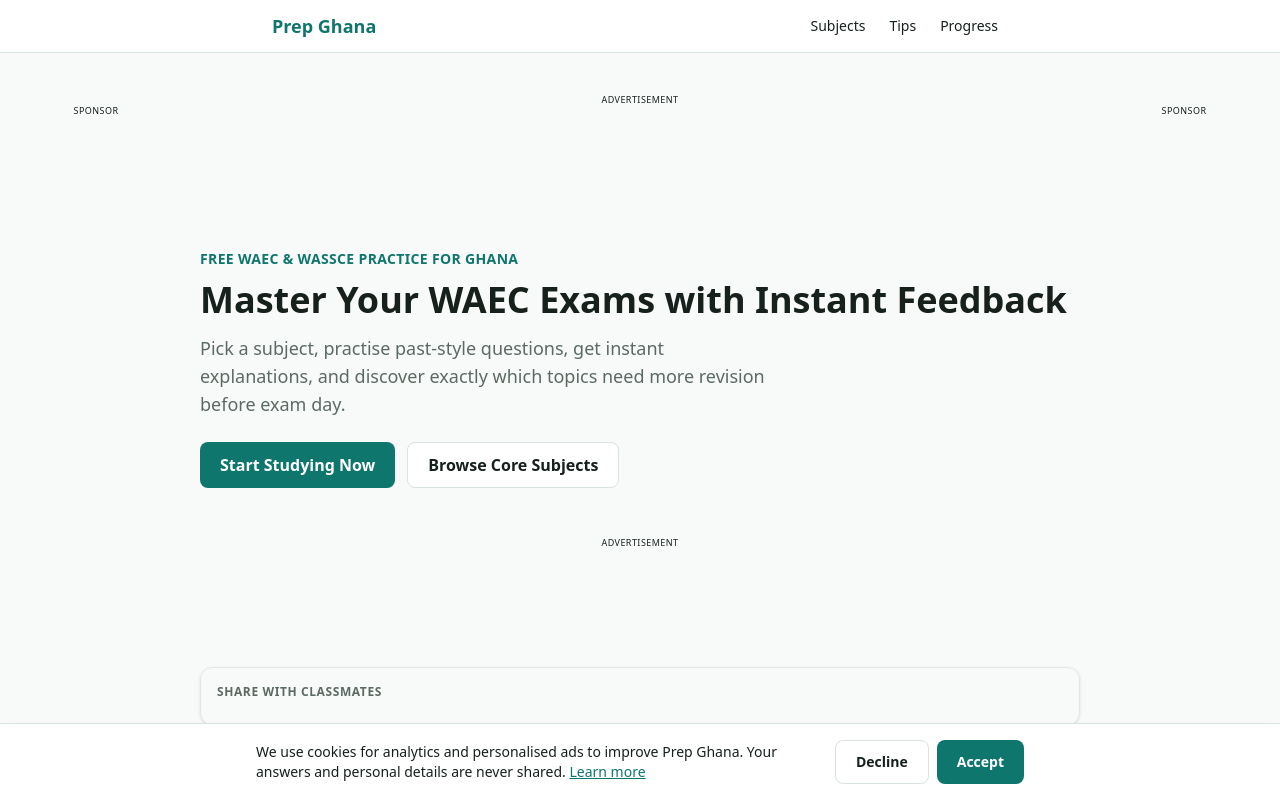
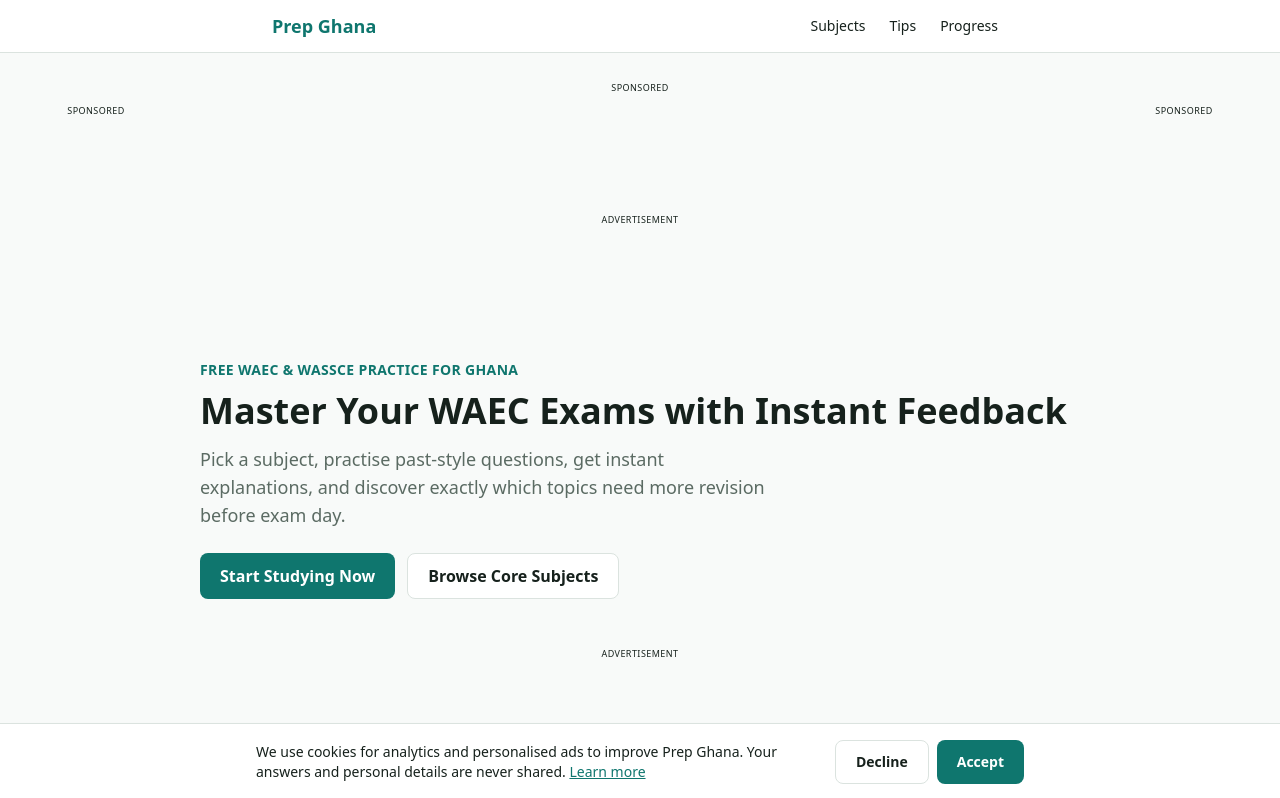
Before and after one commit to cobbold0/waec-study-app, a Next.js app: page / in a window 1280 px wide. Shown: the top 798 px of the page. Built offline with nearby package versions, Linux system fonts and the light colour scheme; no server answers.

Commit message:
feat(monetization): wire up full Adsterra banner suite (160x600, 728x90, 300x250, 320x50) and Social Bar

```diff
--- a/app/layout.tsx
+++ b/app/layout.tsx
@@ -79,6 +79,12 @@ export default function RootLayout({ children }: LayoutProps<"/">) {
             strategy="afterInteractive"
           />
         )}
+        {MONETIZATION.astraSocialBarUrl && (
+          <Script
+            src={MONETIZATION.astraSocialBarUrl}
+            strategy="afterInteractive"
+          />
+        )}
       </body>
     </html>
   );
--- a/components/ads/AdGatedDownloadModal.tsx
+++ b/components/ads/AdGatedDownloadModal.tsx
@@ -2,6 +2,8 @@
 
 import React, { useEffect } from "react";
 import { AdSlot } from "@/components/ads/ad-slot";
+import { AstraBanner } from "@/components/ads/AstraBanner";
+import { AstraNativeBanner } from "@/components/ads/AstraNativeBanner";
 
 interface AdGatedDownloadModalProps {
   isOpen: boolean;
@@ -64,8 +66,9 @@ export function AdGatedDownloadModal({
         </div>
 
         {/* High-Impression In-Modal Ad Slot */}
-        <div className="my-5 rounded-xl border border-border bg-muted/40 p-2 overflow-hidden text-center min-h-[250px] flex flex-col items-center justify-center">
-          <AdSlot variant="inline" label="Sponsored" className="my-0" />
+        <div className="my-4 flex flex-col items-center justify-center space-y-3">
+          <AstraBanner size="300x250" label="Sponsored Offer" />
+          <AstraNativeBanner label="Recommended" className="my-0" />
         </div>
 
         {/* Final Download Button */}
--- a/components/ads/AdRailsLayout.tsx
+++ b/components/ads/AdRailsLayout.tsx
@@ -1,5 +1,6 @@
 import React from "react";
 import { AdSlot } from "@/components/ads/ad-slot";
+import { AstraBanner } from "@/components/ads/AstraBanner";
 
 interface AdRailsLayoutProps {
   children: React.ReactNode;
@@ -7,9 +8,9 @@ interface AdRailsLayoutProps {
 }
 
 /**
- * Three-column desktop layout that flanks study content
- * with Left and Right sticky skyscraper Google Ads on xl+ screens (1280px+).
- * Gracefully hidden on mobile and tablet screens.
+ * Three-column desktop layout that flanks WAEC practice tools with
+ * Left and Right sticky skyscraper ads (160x600) on xl+ screens (1280px+),
+ * and responsive top/bottom leaderboard banners (728x90 desktop, 320x50 mobile).
  */
 export function AdRailsLayout({ children, showRails = true }: AdRailsLayoutProps) {
   if (!showRails) {
@@ -18,31 +19,41 @@ export function AdRailsLayout({ children, showRails = true }: AdRailsLayoutProps
 
   return (
     <div className="mx-auto flex w-full max-w-[1540px] justify-center gap-6 px-2 sm:px-4">
-      {/* Left Skyscraper Rail (Desktop) */}
+      {/* Left Skyscraper Rail (Desktop 160x600) */}
       <aside
-        className="hidden xl:flex xl:w-[160px] 2xl:w-[180px] shrink-0 flex-col self-start sticky top-24 pt-2 print:hidden"
+        className="hidden xl:flex xl:w-[160px] 2xl:w-[180px] shrink-0 flex-col self-start sticky top-24 pt-2 print:hidden items-center"
         aria-label="Left sidebar advertisement"
       >
-        <AdSlot variant="sidebar" label="Sponsor" />
+        <AstraBanner size="160x600" />
+        <AdSlot variant="sidebar" className="mt-4" />
       </aside>
 
       {/* Main Content Area */}
       <div className="min-w-0 flex-1 max-w-5xl">
-        {/* Top Leaderboard Banner */}
-        <AdSlot variant="banner" className="mb-6" />
+        {/* Top Responsive Leaderboard Banner */}
+        <div className="my-3 flex justify-center">
+          <AstraBanner size="728x90" className="hidden sm:flex" />
+          <AstraBanner size="320x50" className="flex sm:hidden" />
+        </div>
+        <AdSlot variant="banner" className="mb-4" />
 
         {children}
 
-        {/* Bottom Leaderboard Banner */}
-        <AdSlot variant="banner" className="mt-12" />
+        {/* Bottom Responsive Leaderboard Banner */}
+        <div className="mt-12 mb-6 flex justify-center">
+          <AstraBanner size="728x90" className="hidden sm:flex" />
+          <AstraBanner size="320x50" className="flex sm:hidden" />
+        </div>
+        <AdSlot variant="banner" className="mt-2" />
       </div>
 
-      {/* Right Skyscraper Rail (Desktop) */}
+      {/* Right Skyscraper Rail (Desktop 160x600) */}
       <aside
-        className="hidden xl:flex xl:w-[160px] 2xl:w-[180px] shrink-0 flex-col self-start sticky top-24 pt-2 print:hidden"
+        className="hidden xl:flex xl:w-[160px] 2xl:w-[180px] shrink-0 flex-col self-start sticky top-24 pt-2 print:hidden items-center"
         aria-label="Right sidebar advertisement"
       >
-        <AdSlot variant="sidebar" label="Sponsor" />
+        <AstraBanner size="160x600" />
+        <AdSlot variant="sidebar" className="mt-4" />
       </aside>
     </div>
   );
--- /dev/null
+++ b/components/ads/AstraBanner.tsx
@@ -0,0 +1,69 @@
+"use client";
+
+import React from "react";
+
+export type AstraBannerSize = "160x600" | "728x90" | "300x250" | "320x50";
+
+interface AstraBannerProps {
+  size: AstraBannerSize;
+  className?: string;
+  label?: string;
+}
+
+const BANNER_CONFIG: Record<AstraBannerSize, { key: string; width: number; height: number }> = {
+  "160x600": {
+    key: "3f7f4bfed4336e5bee560436a03b3b7b",
+    width: 160,
+    height: 600,
+  },
+  "728x90": {
+    key: "04b46be57c8cbc8354f72ea99016791f",
+    width: 728,
+    height: 90,
+  },
+  "300x250": {
+    key: "ddc7513063f0687a87212faf79c05e3c",
+    width: 300,
+    height: 250,
+  },
+  "320x50": {
+    key: "6c514193a9c4781dc2637fbfcdf1ffe0",
+    width: 320,
+    height: 50,
+  },
+};
+
+export function AstraBanner({ size, className = "", label = "Sponsored" }: AstraBannerProps) {
+  const config = BANNER_CONFIG[size];
+  if (!config) return null;
+
+  const htmlContent = `<!DOCTYPE html><html><head><meta charset="utf-8"/><base target="_blank"/><style>body{margin:0;padding:0;overflow:hidden;background:transparent;display:flex;justify-content:center;align-items:center;}</style></head><body><script>atOptions = {'key' : '${config.key}','format' : 'iframe','height' : ${config.height},'width' : ${config.width},'params' : {}};</script><script type="text/javascript" src="https://bauval.org/22/${config.key}"></script></body></html>`;
+
+  return (
+    <aside
+      aria-label={label}
+      className={`print:hidden flex flex-col items-center justify-center overflow-hidden ${className}`}
+    >
+      {label && (
+        <p className="mb-1 text-center text-[9px] font-medium tracking-wider text-muted-foreground/60 uppercase select-none">
+          {label}
+        </p>
+      )}
+      <iframe
+        title={`${label} ${size}`}
+        srcDoc={htmlContent}
+        width={config.width}
+        height={config.height}
+        style={{
+          width: `${config.width}px`,
+          height: `${config.height}px`,
+          border: "none",
+          overflow: "hidden",
+        }}
+        scrolling="no"
+        loading="lazy"
+        sandbox="allow-scripts allow-same-origin allow-popups allow-popups-to-escape-sandbox allow-top-navigation-by-user-activation"
+      />
+    </aside>
+  );
+}
--- /dev/null
+++ b/components/ads/AstraNativeBanner.tsx
@@ -0,0 +1,44 @@
+"use client";
+
+import React, { useEffect } from "react";
+import { MONETIZATION } from "@/lib/monetization";
+
+interface AstraNativeBannerProps {
+  className?: string;
+  label?: string;
+}
+
+export function AstraNativeBanner({
+  className = "",
+  label = "Sponsored Recommendation",
+}: AstraNativeBannerProps) {
+  const containerId = MONETIZATION.astraNativeBannerContainer;
+  const scriptSrc = MONETIZATION.astraNativeBannerScript;
+
+  useEffect(() => {
+    if (!scriptSrc || !containerId) return;
+
+    const scriptId = `astra-native-${containerId}`;
+    if (!document.getElementById(scriptId)) {
+      const script = document.createElement("script");
+      script.id = scriptId;
+      script.async = true;
+      script.setAttribute("data-cfasync", "false");
+      script.src = scriptSrc;
+      document.body.appendChild(script);
+    }
+  }, [scriptSrc, containerId]);
+
+  if (!containerId) return null;
+
+  return (
+    <div className={`w-full my-4 overflow-hidden rounded-xl border border-border bg-card p-2 text-center ${className}`}>
+      {label && (
+        <p className="mb-2 text-center text-[9px] font-medium tracking-wider text-muted-foreground/60 uppercase select-none">
+          {label}
+        </p>
+      )}
+      <div id={containerId} className="w-full min-h-[120px] flex items-center justify-center" />
+    </div>
+  );
+}
--- a/lib/monetization.ts
+++ b/lib/monetization.ts
@@ -20,6 +20,11 @@ export const MONETIZATION = {
     process.env.NEXT_PUBLIC_ASTRA_POPUNDER_URL ||
     "https://abscloud.org/1/e85a0153eed3acc7504ef6ea87b6f593",
 
+  // Adsterra Social Bar Script URL
+  astraSocialBarUrl:
+    process.env.NEXT_PUBLIC_ASTRA_SOCIAL_BAR_URL ||
+    "https://bauval.org/14/f6e97aa7e58122ac85b3ea56525c6420",
+
   // Adsterra Native Banner
   astraNativeBannerScript:
     process.env.NEXT_PUBLIC_ASTRA_NATIVE_SCRIPT ||
```
